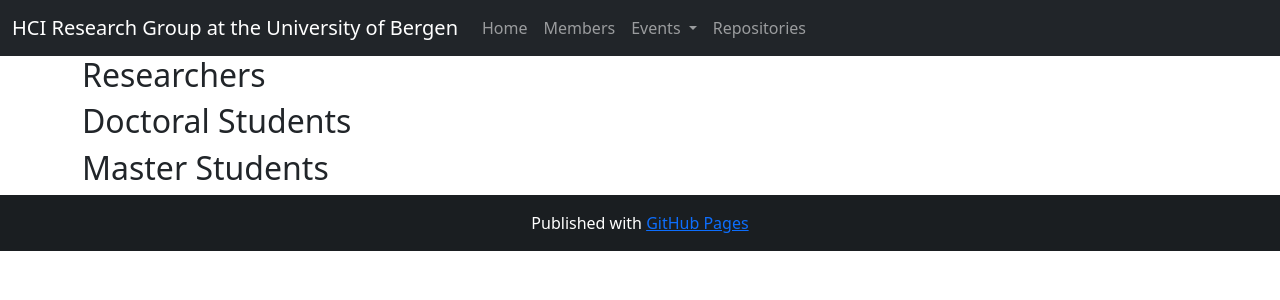
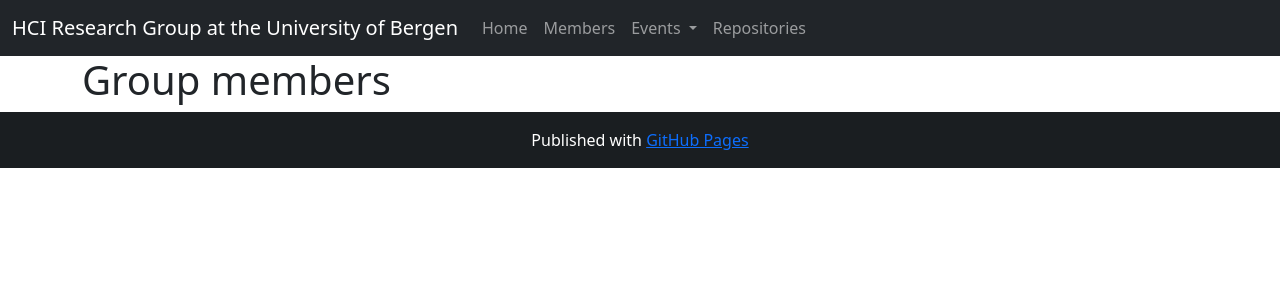
Before and after one commit to BergenHCI/bergenhci.github.io, a Jekyll site: the page built from members.md, in a window 1280 px wide. Shown: the top 300 px of the page. Built offline with Jekyll 4.4.1, drawn with Linux system fonts in a browser that asks for light colours; our own code applies the rules of GitHub Pages for plain Markdown files; the repository's description, which GitHub fills in, is left out.

Commit message:
add members

```diff
--- a/members.md
+++ b/members.md
@@ -1,9 +1,32 @@
 ---
 title: Members
+memebers:
+    - name: "Miroslav Bachinski"
+      photo: ""
+      desc: ""
+    - name: "Frode Guribye"
+      photo: ""
+      desc: ""
+    - name: "Morten Fjeld"
+      photo: ""
+      desc: ""
+    - name: "Pavel Okopnyi"
+      photo: ""
+      desc: ""
 ---
 
-## Researchers
+# Group members
 
-## Doctoral Students
+{% if page.members %}
+{% for member in page.members %}
 
-## Master Students
+<div class="card" style="width: 18rem;">
+  <img src="{{member.photo}}" class="card-img-top" alt="...">
+  <div class="card-body">
+    <h5 class="card-title">{{member.name}}</h5>
+    <p class="card-text">{{member.desc}}</p>
+  </div>
+</div>
+
+{% endfor %}
+{% endif %}
```
